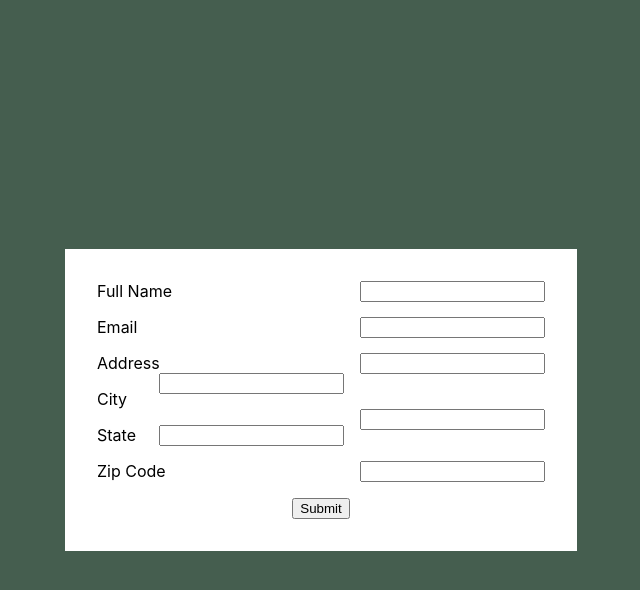
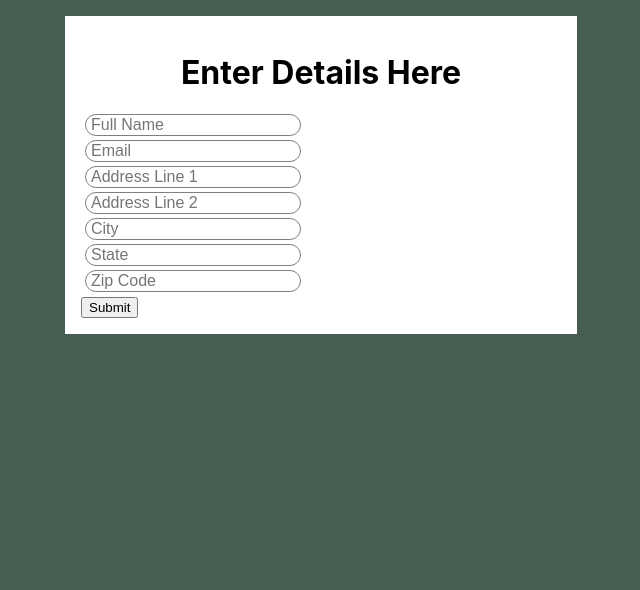
Before and after one commit to carah-tychewicz/simple-webform, a React (Create React App) app: page / in a window 1280 px wide. Shown: the top 590 px of the page, without its empty margins (319-959 px from the left). Built offline with nearby package versions, Linux system fonts and the light colour scheme.

Commit message:
form style is looking good

```diff
--- a/src/App.css
+++ b/src/App.css
@@ -1,8 +1,6 @@
 .container {
-  height: 800px;
   display: flex;
   justify-content: center;
-  align-items: center;
 }
 
 .card {
--- a/src/components/Form.css
+++ b/src/components/Form.css
@@ -1,18 +1,14 @@
-.form-item {
-  flex-basis: auto;
-  text-align: left;
-  margin: 1rem;
+input {
+  border: 1px solid grey;
+  border-radius: 3rem;
+  font-size: 1rem;
+  padding-left: 5px;
 }
 
-.form-submit-btn {
-  margin-bottom: 1rem;
+.instructions {
+  text-align: center;
 }
 
-input {
-  margin-left: 1rem;
-  float: right;
+.form-item {
+  margin: 4px;
 }
-
-form {
-  text-align: center;
-}
--- a/src/components/Form.jsx
+++ b/src/components/Form.jsx
@@ -35,31 +35,28 @@ const Form = () => {
   return (
     <div className='container'>
       <div className='card'>
+        <h1 className='instructions'>Enter Details Here</h1>
         <form onSubmit={handleSubmit}>
           <div className='form-item'>
-            <label>Full Name</label>
-            <input type='text' name='fullName' maxLength='50' onChange={handleInputChange} value={inputs.fullName ?? ''} required />
+            <input type='text' placeholder='Full Name' name='fullName' maxLength='50' onChange={handleInputChange} value={inputs.fullName ?? ''} required />
           </div>
           <div className='form-item'>
-            <label>Email</label>
-            <input type='text' name='email' maxLength='50' onChange={handleInputChange} value={inputs.email ?? ''} required />
+            <input type='text' placeholder='Email' name='email' maxLength='50' onChange={handleInputChange} value={inputs.email ?? ''} required />
           </div>
           <div className='form-item'>
-            <label>Address</label>
-            <input type='text' name='addressLineOne' maxLength='50' onChange={handleInputChange} value={inputs.addressLineOne ?? ''} />
-            <input type='text' name='addressLineTwo' maxLength='50' onChange={handleInputChange} value={inputs.addressLineTwo ?? ''} />
+            <input type='text' placeholder='Address Line 1' name='addressLineOne' maxLength='50' onChange={handleInputChange} value={inputs.addressLineOne ?? ''} />
           </div>
           <div className='form-item'>
-            <label>City</label>
-            <input type='text' name='city' maxLength='50' onChange={handleInputChange} value={inputs.city ?? ''} />
+            <input type='text' placeholder='Address Line 2' name='addressLineTwo' maxLength='50' onChange={handleInputChange} value={inputs.addressLineTwo ?? ''} />
           </div>
           <div className='form-item'>
-            <label>State</label>
-            <input type='text' name='state' maxLength="20" onChange={handleInputChange} value={inputs.state ?? ''} />
+            <input type='text' placeholder='City' name='city' maxLength='50' onChange={handleInputChange} value={inputs.city ?? ''} />
           </div>
           <div className='form-item'>
-            <label>Zip Code</label>
-            <input type='text' name='zip' maxLength='5' onChange={handleInputChange} value={inputs.zip ?? ''} />
+            <input type='text' placeholder='State' name='state' maxLength="20" onChange={handleInputChange} value={inputs.state ?? ''} />
+          </div>
+          <div className='form-item'>
+            <input type='text' name='zip' placeholder='Zip Code' maxLength='5' onChange={handleInputChange} value={inputs.zip ?? ''} />
           </div>
           <button className='form-submit-btn' type='submit'>Submit</button>
         </form>
```
